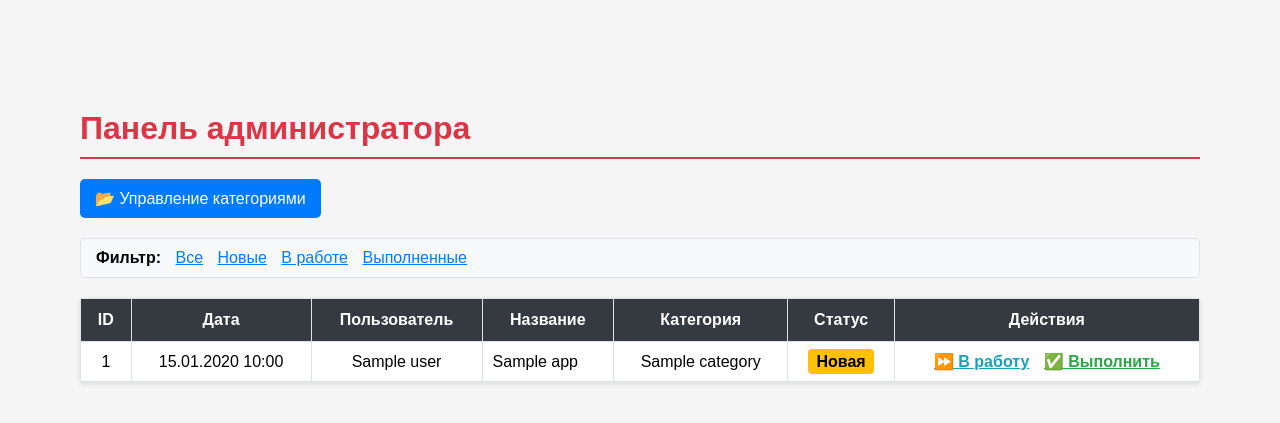
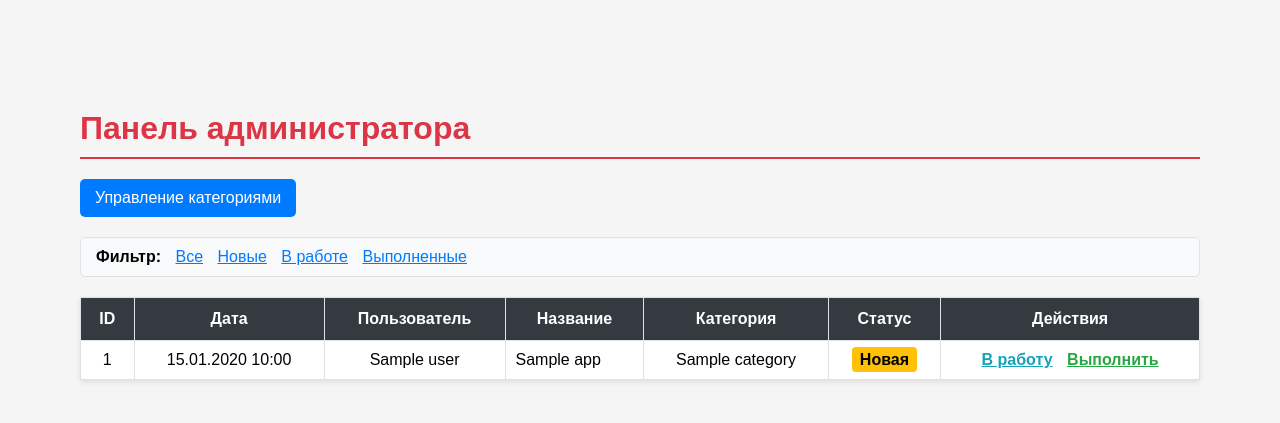
Before and after one commit to AdGalley/laba2Django, a Django app: template portal/templates/portal/admin_dashboard.html in a window 1280 px wide. Shown: the part 52-475 px from the top of the page. Run offline with Django 3.2, Linux system fonts and the light colour scheme; the template is opened without the code that fills it: most values are stand-ins (such as "Sample title", 1, 10 or a date in 2020).

Commit message:
2.3 подправил немного

```diff
--- a/portal/templates/portal/admin_dashboard.html
+++ b/portal/templates/portal/admin_dashboard.html
@@ -6,7 +6,7 @@
 
     <div style="margin: 20px 0;">
         <a href="{% url 'category_list' %}" style="background-color: #007bff; color: white; padding: 10px 15px; text-decoration: none; border-radius: 5px; display: inline-block;">
-            📂 Управление категориями
+            Управление категориями
         </a>
     </div>
 
@@ -50,8 +50,8 @@
                 </td>
                 <td style="padding: 10px; border: 1px solid #dee2e6;">
                     {% if app.status == 'new' %}
-                        <a href="{% url 'change_status_in_progress' app.pk %}" style="color: #17a2b8; margin-right: 10px; font-weight: bold;">⏩ В работу</a>
-                        <a href="{% url 'change_status_completed' app.pk %}" style="color: #28a745; font-weight: bold;">✅ Выполнить</a>
+                        <a href="{% url 'change_status_in_progress' app.pk %}" style="color: #17a2b8; margin-right: 10px; font-weight: bold;"> В работу</a>
+                        <a href="{% url 'change_status_completed' app.pk %}" style="color: #28a745; font-weight: bold;"> Выполнить</a>
                     {% else %}
                         <span style="color: #6c757d; font-style: italic;">Обработка завершена</span>
                     {% endif %}
--- a/portal/templates/portal/category_list.html
+++ b/portal/templates/portal/category_list.html
@@ -35,4 +35,4 @@
     <br>
     <a href="{% url 'admin_dashboard' %}" style="color: #007bff; text-decoration: none;">&larr; Назад к заявкам</a>
 </div>
-{% endblock %}
+{% endblock %}category_list
```
Also changed, not shown: db.sqlite3.
